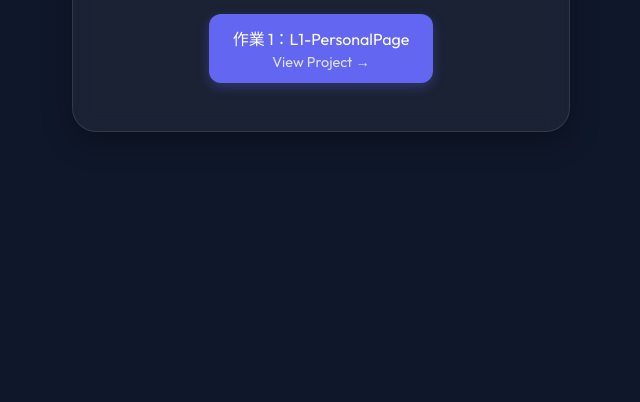
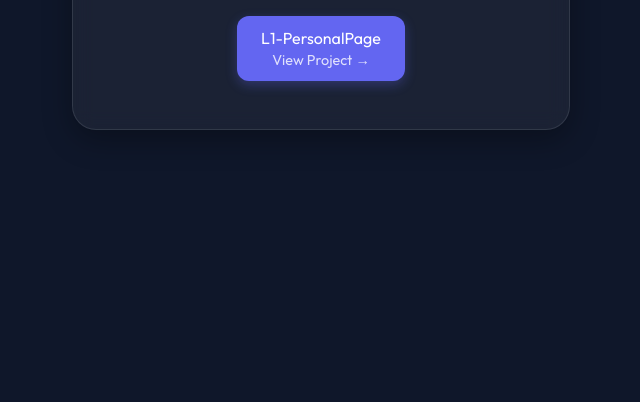
Before and after one commit to cachouuu/DRL, a plain HTML site: page docs/index.html in a window 1280 px wide. Shown: the part 398-800 px from the top of the page, without its empty margins (319-959 px from the left). Drawn offline with Linux system fonts and the light colour scheme.

Commit message:
style: remove prefix from L1-PersonalPage link

```diff
--- a/docs/index.html
+++ b/docs/index.html
@@ -88,7 +88,7 @@
     <div class="container">
         <h1>RDL Homework</h1>
         <a href="./L1-PersonalPage/" class="link-card">
-            作業 1：L1-PersonalPage
+            L1-PersonalPage
             <span>View Project →</span>
         </a>
     </div>
```
